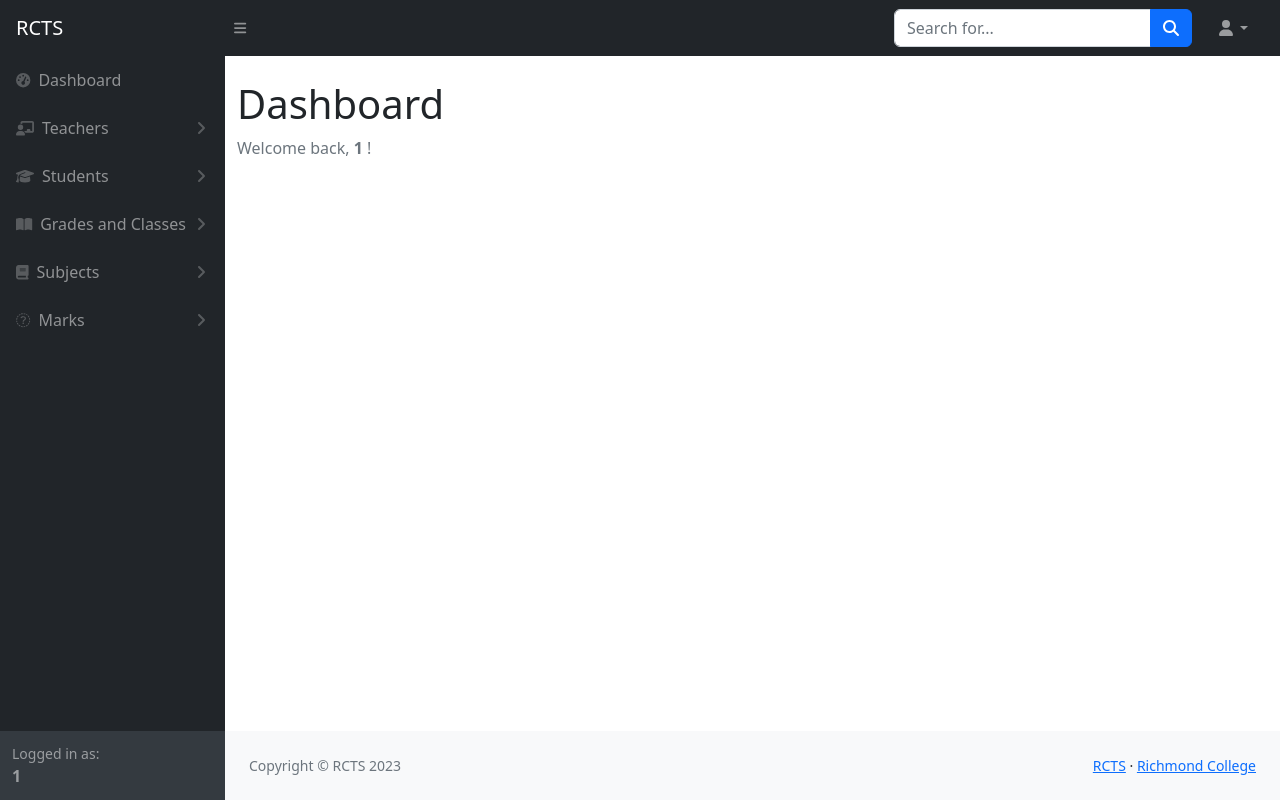
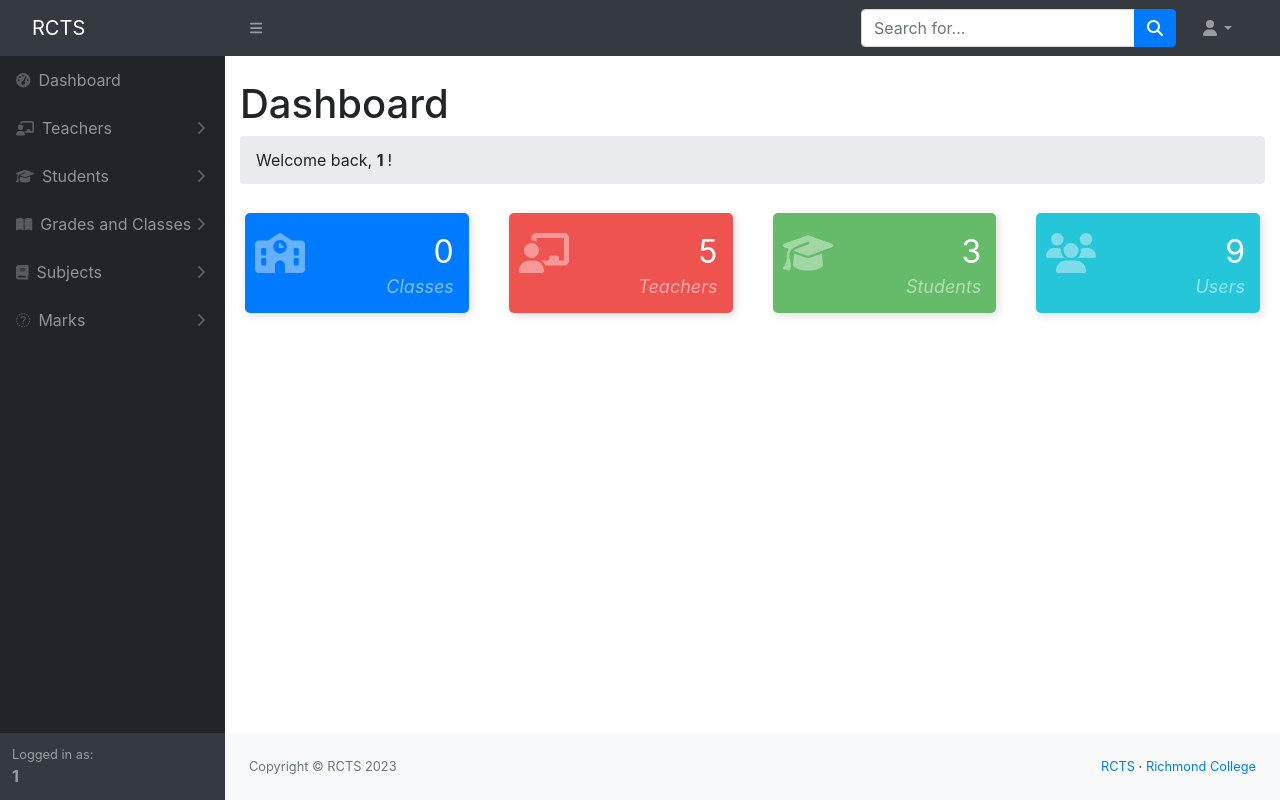
Before and after one commit to ogolafreeman/SMS, a PHP site: page /pages/admin/admin-dashboard.php in a window 1280 px wide. Run offline with PHP 8.4, Linux system fonts and the light colour scheme; a user stored in the database is signed in; data comes from the database, SQL or seed files in the repository; data that the repository does not hold is empty; some libraries are stand-ins or nearby versions.

Commit message:
Admin Dashboard UI Updated

```diff
--- a/about.php
+++ b/about.php
@@ -41,7 +41,7 @@
 
     <section class="banner">
         <div class="back-fill">
-            <h1 class="display-1 text-primary">About Us</h1>
+            <h1 class="display-1" style="color:#fff;">About Us</h1>
         </div>
     </section>
     <section class="container" style="padding-top: 35px;">
--- a/css/style.css
+++ b/css/style.css
@@ -1,5 +1,5 @@
 .header {
-    background: url("../Media/bg.jpg");
+    background: url("../Media/hero.jpg");
     width: 100%;
     height: 70vh;
     background-position: center;
@@ -64,3 +64,56 @@
     background-position: center;
     border-radius: 1rem 0 0 1rem;
 }
+.card-counter{
+    box-shadow: 2px 2px 10px #DADADA;
+    margin: 5px;
+    padding: 20px 10px;
+    background-color: #fff;
+    height: 100px;
+    border-radius: 5px;
+    transition: .3s linear all;
+  }
+
+  .card-counter:hover{
+    box-shadow: 4px 4px 20px #DADADA;
+    transition: .3s linear all;
+  }
+
+  .card-counter.primary{
+    background-color: #007bff;
+    color: #FFF;
+  }
+
+  .card-counter.danger{
+    background-color: #ef5350;
+    color: #FFF;
+  }
+
+  .card-counter.success{
+    background-color: #66bb6a;
+    color: #FFF;
+  }
+
+  .card-counter.info{
+    background-color: #26c6da;
+    color: #FFF;
+  }
+
+  .card-counter .count-numbers{
+    position: absolute;
+    right: 35px;
+    top: 20px;
+    font-size: 32px;
+    display: block;
+  }
+
+  .card-counter .count-name{
+    position: absolute;
+    right: 35px;
+    top: 65px;
+    font-style: italic;
+    text-transform: capitalize;
+    opacity: 0.5;
+    display: block;
+    font-size: 18px;
+  }
--- a/pages/admin/admin-dashboard.php
+++ b/pages/admin/admin-dashboard.php
@@ -14,15 +14,18 @@ if (isset($_SESSION['username']) && isset($_SESSION['role'])) {
         <meta name="description" content="" />
         <meta name="author" content="" />
         <title>Dashboard - Admin</title>
-        <link href="https://cdn.jsdelivr.net/npm/simple-datatables@7.1.2/dist/style.min.css" rel="stylesheet" />
         <link href="../css/styles.css" rel="stylesheet" />
         <script src="https://use.fontawesome.com/releases/v6.3.0/js/all.js" crossorigin="anonymous"></script>
+        <link rel="stylesheet" type="text/css" href="../../css/style.css">
+        <link href="//maxcdn.bootstrapcdn.com/bootstrap/4.1.1/css/bootstrap.min.css" rel="stylesheet" id="bootstrap-css">
+        <script src="//maxcdn.bootstrapcdn.com/bootstrap/4.1.1/js/bootstrap.min.js"></script>
     </head>
 
     <body class="sb-nav-fixed">
 
         <?php include '../top-navbar.php'; ?>
         <?php include 'left-side-bar.php'; ?>
+        <?php include '../../data/admin-data.php'; ?>
 
         <div id="layoutSidenav_content">
 
@@ -30,13 +33,46 @@ if (isset($_SESSION['username']) && isset($_SESSION['role'])) {
             <div class="container-fluid">
                 <h1 class="mt-4">Dashboard</h1>
                 <ol class="breadcrumb mb-4">
-                    <li class="breadcrumb-item active">Welcome back, <b> <?= $_SESSION['role'] ?> </b> !</li>
+                    <li class="breadcrumb-item">Welcome back, <b> <?= $_SESSION['role'] ?> </b> !</li>
                 </ol>
 
                 <!-- Your further code goes here. keep coding in this div -->
 
+                <div class="row">
+                    <div class="col-md-3">
+                      <div class="card-counter primary">
+                        <!-- <i class="fa fa-code-fork"></i> -->
+                        <i style="opacity: 0.4;" class="fa-solid fa-school fs-1"></i>
+                        <span class="count-numbers"><?=getFullNumOfClasses() ?></span>
+                        <span class="count-name">Classes</span>
+                      </div>
+                    </div>
+                    <div class="col-md-3">
+                      <div class="card-counter danger">
+                        <!-- <i class="fa fa-ticket fs-1"></i> -->
+                        <i style="opacity: 0.4;" class="fa-solid fa-chalkboard-user fs-1"></i>
+                        <span class="count-numbers"><?=getFullNumOfTeachers() ?></span>
+                        <span class="count-name">Teachers</span>
+                      </div>
+                    </div>
 
+                    <div class="col-md-3">
+                      <div class="card-counter success">
+                        <!-- <i class="fa fa-database  fs-1"></i> -->
+                        <i style="opacity: 0.4;" class="fa-solid fa-graduation-cap fs-1"></i>
+                        <span class="count-numbers"><?=getFullNumOfStudents() ?></span>
+                        <span class="count-name">Students</span>
+                      </div>
+                    </div>
 
+                    <div class="col-md-3">
+                      <div class="card-counter info">
+                        <i style="opacity: 0.4;" class="fa fa-users  fs-1"></i>
+                        <span class="count-numbers"><?=getFullNumOfUsers() ?></span>
+                        <span class="count-name">Users</span>
+                      </div>
+                    </div>
+                </div>
 
 
             </div>
```
Also changed, not shown: controls/connection.php (+7 -0 lines), data/admin-data.php (added, +49 -0 lines), inc/footer.php (+12 -8 lines), test.php (+6 -4 lines), Media/hero.jpg (added).
